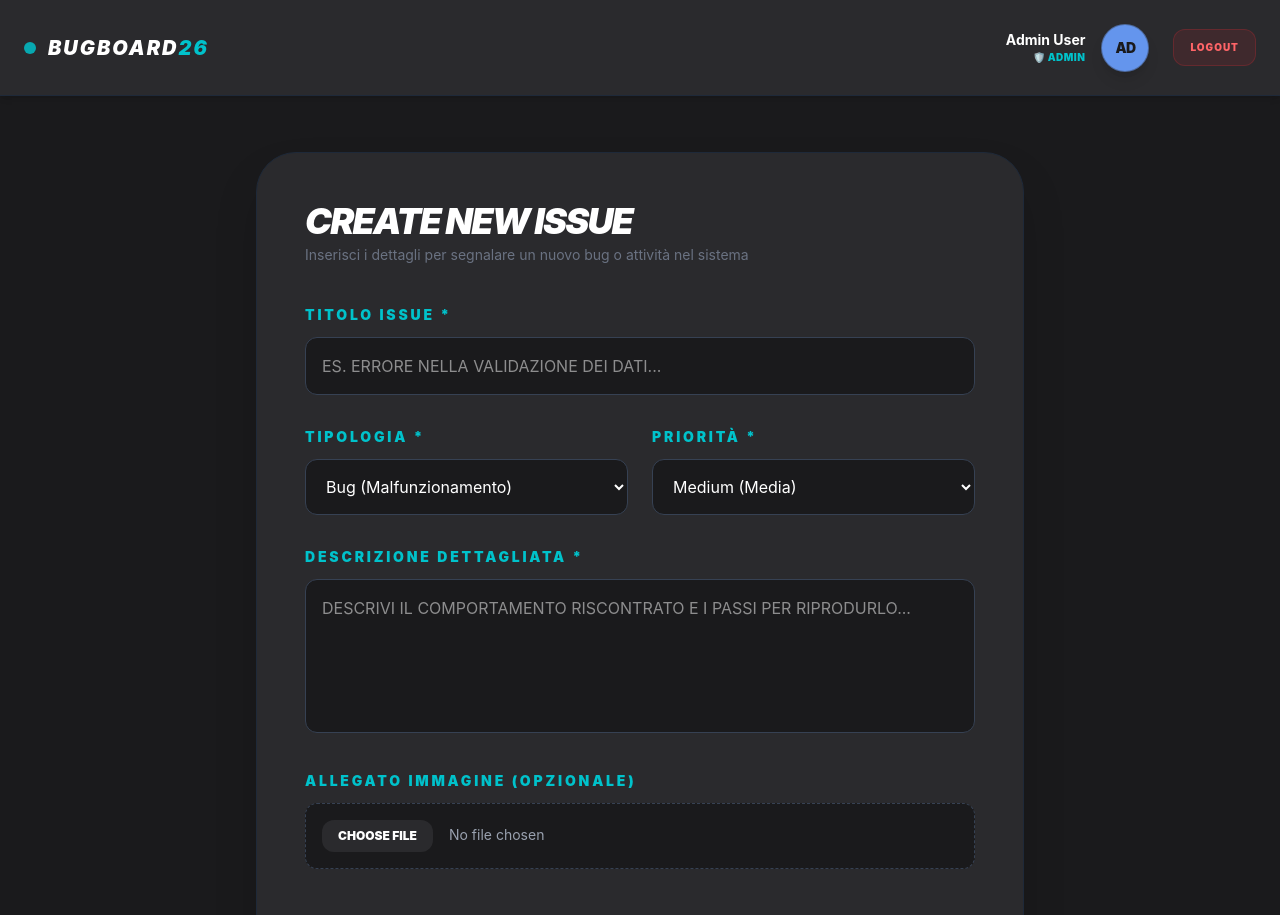
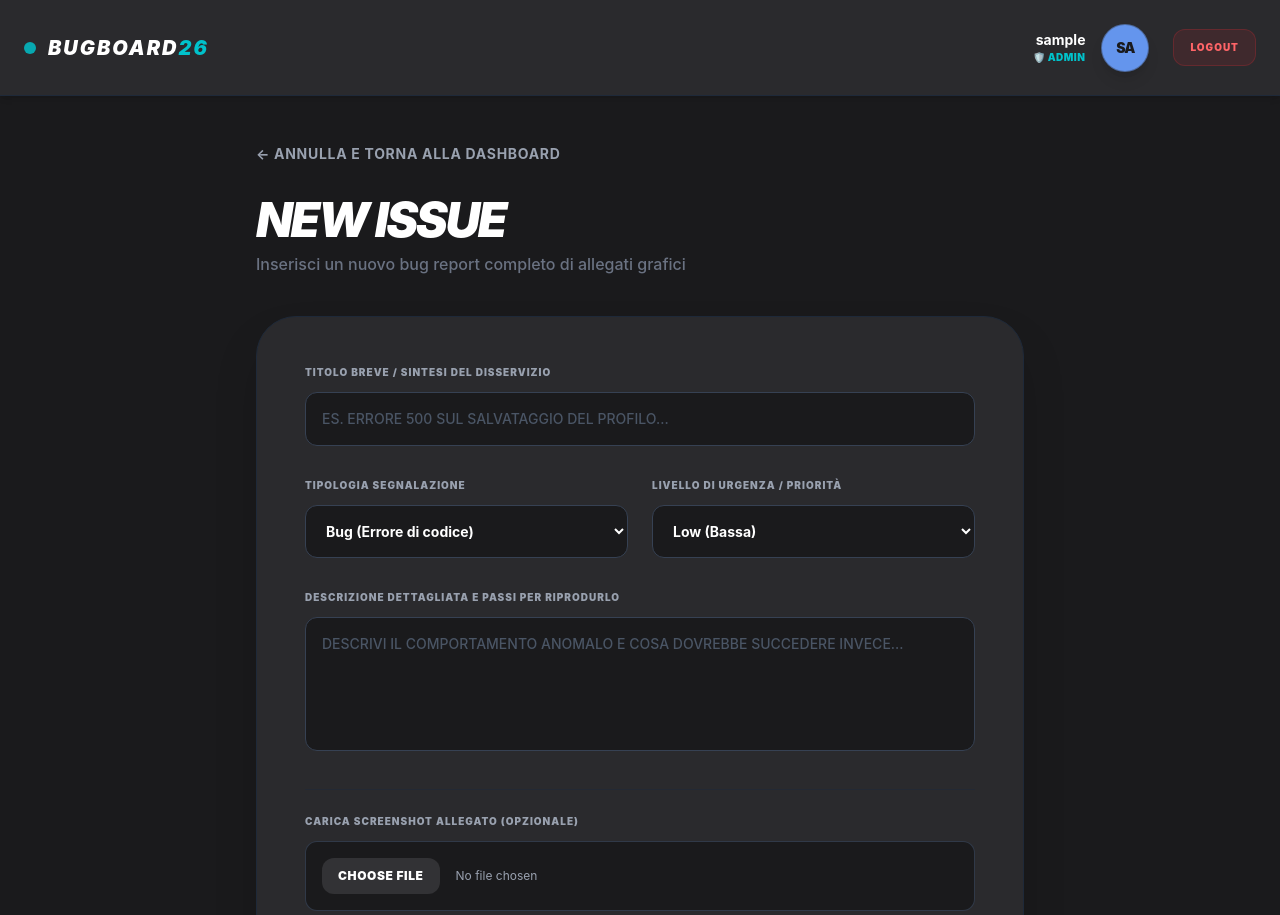
Before and after one commit to AstralMercy/BugBoard26, a React (Vite) app: page /create-issue in a window 1280 px wide. Shown: the top 915 px of the page. Built offline with nearby package versions, Linux system fonts and the light colour scheme; sample sign-in values are in the browser's storage; the HTML template or start-up script is replaced by a standard one.

Commit message:
API foundation: update issue creation page

```diff
--- a/src/pages/CreateIssuePage.jsx
+++ b/src/pages/CreateIssuePage.jsx
@@ -1,179 +1,219 @@
-import React, { useState } from 'react';
-import { useNavigate } from 'react-router-dom';
+import React, { useState, useEffect } from 'react';
+import { useNavigate, Link } from 'react-router-dom';
 import Navbar from '../components/Navbar';
+import CustomAlert from '../components/CustomAlert'; // Inserito solo l'import
 
 const CreateIssuePage = () => {
   const navigate = useNavigate();
 
-  // Stato per raccogliere tutti i dati richiesti dal Punto 2 della traccia
-  const [formData, setFormData] = useState({
-    title: '',
-    description: '',
-    type: 'bug', // Valore di default
-    priority: 'Medium', // Valore di default
-    image: null
-  });
+  // --- STATI DEL FORM (Punto 2) ---
+  const [title, setTitle] = useState('');
+  const [description, setDescription] = useState('');
+  const [type, setType] = useState('bug'); // bug, question, documentation, feature
+  const [priority, setPriority] = useState('Low'); // Low, Medium, High, Critical
+  const [image, setImage] = useState(null); // File binario dello screenshot
+  const [isSubmitting, setIsSubmitting] = useState(false);
 
-  // Gestore per i campi testuali e select
-  const handleChange = (e) => {
-    const { name, value } = e.target;
-    setFormData({ ...formData, [name]: value });
+  // --- STATO PER IL POPUP PERSONALIZZATO ---
+  const [alertConfig, setAlertConfig] = useState({ isOpen: false, message: '', type: 'success' });
+
+  const triggerAlert = (message, type = 'success') => {
+    setAlertConfig({ isOpen: true, message, type });
   };
 
-  // Gestore specifico per il caricamento dell'immagine (File)
+  const token = localStorage.getItem('token');
+  const loggedUser = JSON.parse(localStorage.getItem('user')) || { username: 'Ospite' };
+
+  // Sicurezza: blocca l'accesso alla pagina se non si è loggati
+  useEffect(() => {
+    if (!token) {
+      navigate('/login');
+    }
+  }, [token, navigate]);
+
+  // Gestore del cambio file per lo screenshot
   const handleFileChange = (e) => {
-    setFormData({ ...formData, image: e.target.files[0] });
+    if (e.target.files && e.target.files[0]) {
+      setImage(e.target.files[0]);
+    }
   };
 
-  // Funzione per inviare i dati, predisposta per il backend Express
+  // --- INVIO FORM CON FORMDATA A EXPRESS + NEONDB (Punto 2) ---
   const handleSubmit = async (e) => {
     e.preventDefault();
+    if (!title.trim() || !description.trim()) {
+      triggerAlert("Titolo e descrizione sono obbligatori!", 'error'); // Sostituito alert
+      return;
+    }
 
-    // Quando si inviano file (immagini), in JavaScript si usa FormData al posto del JSON nativo
-    const dataToSend = new FormData();
-    dataToSend.append('title', formData.title);
-    dataToSend.append('description', formData.description);
-    dataToSend.append('type', formData.type);
-    dataToSend.append('priority', formData.priority);
-    if (formData.image) {
-      dataToSend.append('image', formData.image);
+    setIsSubmitting(true);
+
+    // Creiamo il contenitore FormData per supportare l'upload del file binario
+    const formData = new FormData();
+    formData.append('title', title);
+    formData.append('description', description);
+    formData.append('type', type);
+    formData.append('priority', priority);
+
+    // Se l'utente ha allegato uno screenshot, lo inseriamo nel pacchetto
+    if (image) {
+      formData.append('image', image);
     }
 
     try {
-      console.log("Inviando nuova Issue...", formData);
-
       const response = await fetch('http://localhost:5000/api/issues', {
         method: 'POST',
-        // NOTA: Con FormData non bisogna impostare l'header 'Content-Type', lo fa il browser da solo
-        body: dataToSend,
+        headers: {
+          // NOTA: Non inseriamo 'Content-Type'! Il browser lo imposta da solo con i boundary corretti.
+          'Authorization': `Bearer ${token}` // Autentichiamo la richiesta con il JWT
+        },
+        body: formData // Inviamo il FormData al posto del JSON.stringify
       });
 
       if (response.ok) {
-        alert("Issue creata con successo! Inizialmente impostata su stato 'todo'.");
-        navigate('/home'); // Ritorna alla dashboard
+        triggerAlert("Bug segnalato e salvato correttamente su NeonDB!", 'success'); // Sostituito alert
+        setTimeout(() => navigate('/home'), 1500); // Ritorniamo alla dashboard con un piccolo delay per far vedere il popup
       } else {
-        alert("Errore durante la creazione dell'issue.");
+        const errorData = await response.json();
+        triggerAlert("Errore durante il salvataggio: " + errorData.message, 'error'); // Sostituito alert
       }
     } catch (error) {
-      console.error("Errore connessione backend:", error);
-      // Simulazione di successo locale se il backend è spento per fare i test grafici
-      alert("Backend non raggiungibile. Reindirizzamento simulato alla Home.");
-      navigate('/home');
+      console.error("Errore di rete:", error);
+      triggerAlert("Impossibile raggiungere il server di backend.", 'error'); // Sostituito alert
+    } finally {
+      setIsSubmitting(false);
     }
   };
 
   return (
     <div className="min-h-screen bg-[#1a1a1c] text-white flex flex-col">
-      <Navbar isLoggedIn={true} userName="Admin User" />
+      <Navbar isLoggedIn={true} userName={loggedUser.username} />
 
-      <main className="flex-grow flex flex-col items-center p-4 md:p-10 overflow-y-auto">
-        <div className="w-full max-w-3xl bg-[#2a2a2d] p-6 md:p-12 rounded-[2.5rem] border border-gray-800 shadow-2xl mt-4">
+      <main className="flex-1 p-6 md:p-12 overflow-y-auto">
+        <div className="max-w-3xl mx-auto">
 
-          {/* Header del Form */}
+          {/* LINK DI RITORNO */}
+          <Link to="/home" className="text-gray-400 hover:text-white font-bold text-sm uppercase tracking-wider block mb-8 transition-colors">
+            ← Annulla e torna alla Dashboard
+          </Link>
+
+          {/* INTESTAZIONE */}
           <div className="mb-10">
-            <h1 className="text-3xl md:text-4xl font-black uppercase tracking-tighter italic">Create New Issue</h1>
-            <p className="text-sm text-gray-500 mt-1">Inserisci i dettagli per segnalare un nuovo bug o attività nel sistema</p>
+            <h1 className="text-3xl md:text-5xl font-black uppercase tracking-tighter italic">New Issue</h1>
+            <p className="text-gray-500 mt-2 font-medium">Inserisci un nuovo bug report completo di allegati grafici</p>
           </div>
 
-          <form onSubmit={handleSubmit} className="space-y-6 md:space-y-8">
+          {/* SCHEDA DEL FORM COMPLETO */}
+          <div className="bg-[#2a2a2d] p-6 md:p-12 rounded-[2.5rem] border border-gray-800 shadow-2xl">
+            <form onSubmit={handleSubmit} className="space-y-8">
 
-            {/* Titolo dell'issue */}
+              {/* TITOLO / COSA NON FUNZIONA */}
               <div>
-              <label className="block text-[#00c2cb] text-xs md:text-sm font-black mb-3 tracking-[0.2em] uppercase">Titolo Issue *</label>
+                <label className="block text-[10px] font-black uppercase tracking-widest text-gray-400 mb-3">
+                  Titolo Breve / Sintesi del Disservizio
+                </label>
                 <input
                   type="text"
-                name="title"
                   required
-                value={formData.title}
-                onChange={handleChange}
-                placeholder="ES. ERRORE NELLA VALIDAZIONE DEI DATI..."
-                className="w-full p-4 bg-[#1a1a1c] border border-gray-700 rounded-xl text-white focus:outline-none focus:border-[#00c2cb] transition-all"
+                  placeholder="ES. ERRORE 500 SUL SALVATAGGIO DEL PROFILO..."
+                  value={title}
+                  onChange={(e) => setTitle(e.target.value)}
+                  className="w-full p-4 bg-[#1a1a1c] border border-gray-700 rounded-xl text-white font-medium focus:outline-none focus:border-[#00c2cb] placeholder-gray-600 transition-colors text-sm"
                 />
               </div>
 
-            {/* Grid Responsive per Tipologia e Priorità */}
-            <div className="grid grid-cols-1 md:grid-cols-2 gap-6">
-              {/* Tipologia Issue (Punto 2) */}
+              {/* SELEZIONE CATEGORIA E PRIORITÀ */}
+              <div className="grid grid-cols-1 sm:grid-cols-2 gap-6">
                 <div>
-                <label className="block text-[#00c2cb] text-xs md:text-sm font-black mb-3 tracking-[0.2em] uppercase">Tipologia *</label>
+                  <label className="block text-[10px] font-black uppercase tracking-widest text-gray-400 mb-3">
+                    Tipologia Segnalazione
+                  </label>
                   <select
-                  name="type"
-                  value={formData.type}
-                  onChange={handleChange}
-                  className="w-full p-4 bg-[#1a1a1c] border border-gray-700 rounded-xl text-white focus:outline-none focus:border-[#00c2cb] cursor-pointer"
+                    value={type}
+                    onChange={(e) => setType(e.target.value)}
+                    className="w-full p-4 bg-[#1a1a1c] border border-gray-700 rounded-xl text-white font-bold text-sm focus:outline-none focus:border-[#00c2cb]"
                   >
-                  <option value="bug">Bug (Malfunzionamento)</option>
-                  <option value="question">Question (Chiarimento)</option>
-                  <option value="documentation">Documentation (Problema Doc)</option>
-                  <option value="feature">Feature (Nuova Funzionalità)</option>
+                    <option value="bug">Bug (Errore di codice)</option>
+                    <option value="feature">Feature Request (Nuova idea)</option>
+                    <option value="documentation">Documentation (Testi/Manuali)</option>
+                    <option value="question">Question (Dubbi/Domande)</option>
                   </select>
                 </div>
 
-              {/* Priorità */}
                 <div>
-                <label className="block text-[#00c2cb] text-xs md:text-sm font-black mb-3 tracking-[0.2em] uppercase">Priorità *</label>
+                  <label className="block text-[10px] font-black uppercase tracking-widest text-gray-400 mb-3">
+                    Livello di Urgenza / Priorità
+                  </label>
                   <select
-                  name="priority"
-                  value={formData.priority}
-                  onChange={handleChange}
-                  className="w-full p-4 bg-[#1a1a1c] border border-gray-700 rounded-xl text-white focus:outline-none focus:border-[#00c2cb] cursor-pointer"
+                    value={priority}
+                    onChange={(e) => setPriority(e.target.value)}
+                    className="w-full p-4 bg-[#1a1a1c] border border-gray-700 rounded-xl text-white font-bold text-sm focus:outline-none focus:border-[#00c2cb]"
                   >
                     <option value="Low">Low (Bassa)</option>
                     <option value="Medium">Medium (Media)</option>
                     <option value="High">High (Alta)</option>
-                  <option value="Critical">Critical (Critica)</option>
+                    <option value="Critical">Critical (Bloccante)</option>
                   </select>
                 </div>
               </div>
 
-            {/* Descrizione Estesa */}
+              {/* DESCRIZIONE DETTAGLIATA */}
               <div>
-              <label className="block text-[#00c2cb] text-xs md:text-sm font-black mb-3 tracking-[0.2em] uppercase">Descrizione Dettagliata *</label>
+                <label className="block text-[10px] font-black uppercase tracking-widest text-gray-400 mb-3">
+                  Descrizione Dettagliata e Passi per Riprodurlo
+                </label>
                 <textarea
-                name="description"
                   required
                   rows="5"
-                value={formData.description}
-                onChange={handleChange}
-                placeholder="DESCRIVI IL COMPORTAMENTO RISCONTRATO E I PASSI PER RIPRODURLO..."
-                className="w-full p-4 bg-[#1a1a1c] border border-gray-700 rounded-xl text-white focus:outline-none focus:border-[#00c2cb] transition-all resize-none"
+                  placeholder="DESCRIVI IL COMPORTAMENTO ANOMALO E COSA DOVREBBE SUCCEDERE INVECE..."
+                  value={description}
+                  onChange={(e) => setDescription(e.target.value)}
+                  className="w-full p-4 bg-[#1a1a1c] border border-gray-700 rounded-xl text-white font-medium focus:outline-none focus:border-[#00c2cb] placeholder-gray-600 transition-colors text-sm resize-none"
                 ></textarea>
               </div>
 
-            {/* Upload Immagine (Opzionale) */}
-            <div>
-              <label className="block text-[#00c2cb] text-xs md:text-sm font-black mb-3 tracking-[0.2em] uppercase">Allegato Immagine (Opzionale)</label>
-              <div className="w-full p-4 bg-[#1a1a1c] border border-dashed border-gray-700 rounded-xl flex flex-col sm:flex-row items-center gap-4 justify-between">
+              {/* CARICAMENTO FILE IMMAGINE (Punto 2) */}
+              <div className="border-t border-gray-800/60 pt-6">
+                <label className="block text-[10px] font-black uppercase tracking-widest text-gray-400 mb-3">
+                  Carica Screenshot Allegato (Opzionale)
+                </label>
+                <div className="bg-[#1a1a1c] p-4 rounded-xl border border-gray-700/80 flex flex-col sm:flex-row items-center gap-4">
                   <input
                     type="file"
                     accept="image/*"
                     onChange={handleFileChange}
-                  className="text-sm text-gray-400 file:mr-4 file:py-2 file:px-4 file:rounded-xl file:border-0 file:text-xs file:font-black file:uppercase file:bg-[#2a2a2d] file:text-white hover:file:bg-[#3a3a3d] file:cursor-pointer cursor-pointer w-full sm:w-auto"
+                    className="block w-full text-xs text-gray-400 file:mr-4 file:py-2.5 file:px-4 file:rounded-xl file:border-0 file:text-xs file:font-black file:uppercase file:tracking-wider file:bg-[#323235] file:text-white hover:file:bg-[#3c3c40] file:cursor-pointer"
                   />
-                {formData.image && <span className="text-xs text-[#00c2cb] font-bold truncate max-w-xs">{formData.image.name}</span>}
+                  {image && (
+                    <span className="text-xs text-[#00c2cb] font-bold shrink-0">
+                      ✓ Pronto per l'upload
+                    </span>
+                  )}
                 </div>
               </div>
 
-            {/* Pulsanti Azione */}
-            <div className="flex flex-col sm:flex-row gap-4 pt-4">
+              {/* PULSANTE DI SALVATAGGIO */}
               <button
                 type="submit"
-                className="w-full sm:flex-1 py-4 bg-[#6495ED] hover:bg-[#5a86d6] text-[#1a1a1c] font-black uppercase text-sm tracking-widest rounded-xl transition-all shadow-lg active:scale-95"
+                disabled={isSubmitting}
+                className="w-full py-4 bg-[#6495ED] hover:bg-[#5a86d6] text-[#1a1a1c] font-black uppercase text-sm tracking-widest rounded-xl shadow-lg disabled:opacity-50 transition-all"
               >
-                Invia Segnalazione
+                {isSubmitting ? "Salvataggio su NeonDB in corso..." : "Invia Segnalazione a NeonDB"}
               </button>
-              <button
-                type="button"
-                onClick={() => navigate('/home')}
-                className="w-full sm:w-auto px-8 py-4 bg-[#1a1a1c] border border-gray-700 text-gray-400 hover:text-white font-black uppercase text-sm tracking-widest rounded-xl transition-all"
-              >
-                Annulla
-              </button>
-            </div>
 
             </form>
           </div>
+
+        </div>
       </main>
+
+      {/* COMPONENTE ALERT INSERITO CORRETTAMENTE IN FONDO */}
+      <CustomAlert
+        isOpen={alertConfig.isOpen}
+        message={alertConfig.message}
+        type={alertConfig.type}
+        onClose={() => setAlertConfig({ ...alertConfig, isOpen: false })}
+      />
     </div>
   );
 };
```
Lines whose indentation alone changed are shown as unchanged.
